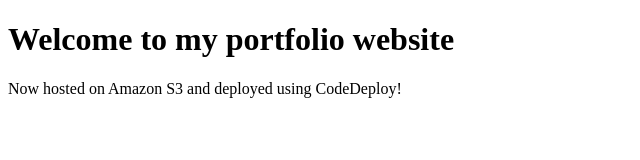
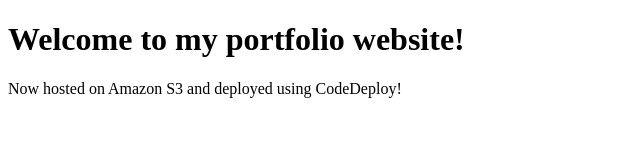
Before and after one commit to haneefpervez1/aws-portfolio, a plain HTML site: page index.html in a window 1280 px wide. Shown: the full height of the page, 0-640 px from the left. Drawn offline with Linux system fonts and the light colour scheme.

Commit message:
Changed header

```diff
--- a/index.html
+++ b/index.html
@@ -5,7 +5,7 @@
       <title>My Cloud Portfolio</title>
   </head>
   <body>
-    <h1>Welcome to my portfolio website</h1>
+    <h1>Welcome to my portfolio website!</h1>
     <p>Now hosted on Amazon S3 and deployed using CodeDeploy!</p>
   </body>
 </html>
```
